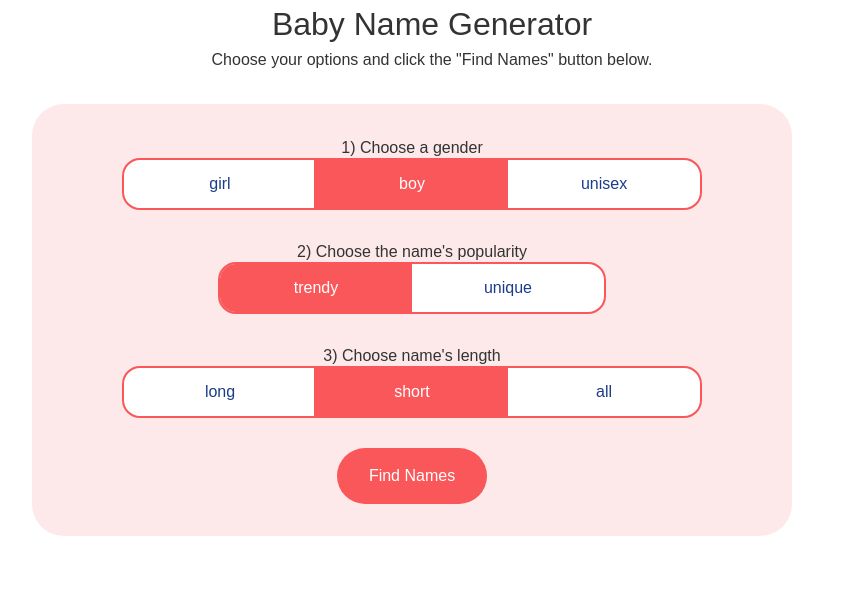
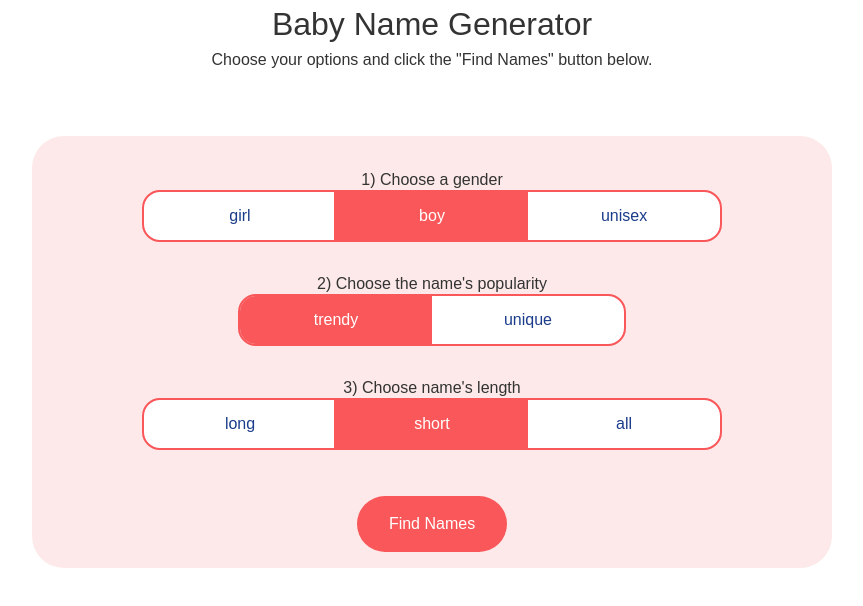
Before and after one commit to NanthawatKTY/01-Baby-Name-Generator, a Nuxt app: page / in a window 1280 px wide. Shown: the top 606 px of the page, without its empty margins (208-1071 px from the left). Built offline with nearby package versions, Linux system fonts and the light colour scheme.

Commit message:
Added Feature: remove card function

```diff
--- a/app.vue
+++ b/app.vue
@@ -5,7 +5,6 @@
     NameLength,
     names
   } from "@/nameData"
-import NameCard from "./components/Card/NameCard.vue"
 
   interface OptionState {
     gender: string;
@@ -13,7 +12,7 @@ import NameCard from "./components/Card/NameCard.vue"
     nameLength: string;
   }
 
-  const options = reactive < OptionState > ({
+  const options:any = reactive < OptionState> ({
     gender: Gender.BOY,
     popularity: Popularity.TRENDY,
     nameLength: NameLength.SHORT,
@@ -34,6 +33,15 @@ import NameCard from "./components/Card/NameCard.vue"
     // ref is a function that returns a reactive object
   //Define a ref to hold the names
   const selectedNames = ref < string[] > ([])
+
+  const removeName = (index: number) => {
+    const filteredNames = [...selectedNames.value]
+
+    //remove the name at the index for 1 element
+    filteredNames.splice(index, 1)
+
+    selectedNames.value = filteredNames
+  }
 
   const optionsArray = [{
       title: "1) Choose a gender",
@@ -67,7 +75,13 @@ import NameCard from "./components/Card/NameCard.vue"
       <button @click="computeSelectedNames" class="save-btn px-8 py-4">Find Names</button>
     </div>
     <div class="cards-container">
-      <CardNameCard v-for="name in selectedNames" :key="name" :name="name"/>
+      <CardNameCard
+        v-for="(name, index) in selectedNames"
+        :key="name"
+        :name="name"
+        @remove="() => removeName(index)"
+        :index="index"
+      />
     </div>
   </div>
 </template>
@@ -77,6 +91,7 @@ import NameCard from "./components/Card/NameCard.vue"
   .container {
     font-family: Arial, Helvetica, sans-serif;
     text-align: center;
+    justify-content: center;
     margin: 0 auto;
     max-width: 50rem;
     color: #333;
@@ -89,10 +104,11 @@ import NameCard from "./components/Card/NameCard.vue"
   .options-container {
     background-color: rgba(253, 223, 223, 0.689);
     border-radius: 2rem;
-    padding: 2rem;
-    margin: 2rem 0;
-    width: 95%;
+    padding: 1rem;
+    margin: 4rem 0 0 0;
+    width: 100%;
     position: relative;
+    justify-content: center;
 
     .save-btn {
       background-color: rgb(249, 87, 89);
@@ -101,12 +117,14 @@ import NameCard from "./components/Card/NameCard.vue"
       border: none;
       font-size: 1rem;
       cursor: pointer;
+      margin: 1rem 0 0 0;
     }
   }
   .cards-container {
     display: flex;
-    /* flex-wrap: wrap; */
+    flex-wrap: wrap;
     justify-content: center;
-    margin-top: 3rem;
+    margin: 3rem 0;
+    /* gap: 1rem; */
   }
 </style>
--- a/components/Card/NameCard.vue
+++ b/components/Card/NameCard.vue
@@ -1,31 +1,38 @@
 <script setup lang="ts">
     interface NameProps {
         name: string;
+        index: number;
     }
+
+    //defineProps is a function that takes an object as an argument
     const props = defineProps < NameProps > ()
 
- console.log(props);
+    //defineEmit is a function that takes an object as an argument
+    const emit = defineEmits(["remove"])
 
+    const removeName = () => {
+        //emit an event called remove from app.vue
+        emit("remove", props.index)
+    }
 </script>
 
 <template>
-    <div>
     <div class="card">
         <h3>{{name}}</h3>
-            <p>x</p>
-      </div>
+        <p @click="removeName">x</p>
     </div>
 </template>
 
 <style lang="scss" scoped>
     .card {
         background-color: rgba(21, 68, 222, 0.689);
-    width: 30%;
+        width: 28%;
         color: white;
         padding: 1rem;
         border-radius: 1rem;
-    margin: 0rem 0.5rem 1rem 0rem;
+        margin: 0rem 1rem 1rem 1rem;
         position: relative;
+        /* justify-content: center; */
 
         p {
             position: absolute;
--- a/components/Option.vue
+++ b/components/Option.vue
@@ -55,6 +55,7 @@
 <style lang="scss" scoped>
     .option-container {
         margin-bottom: 2rem;
+        margin-top: 1rem;
     }
 
     .option {
```
Lines whose indentation alone changed are shown as unchanged.
